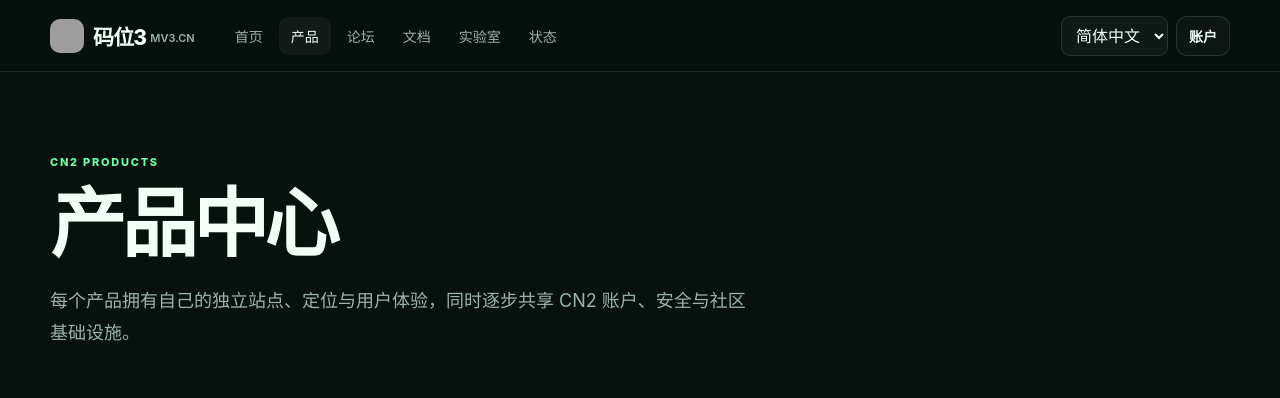
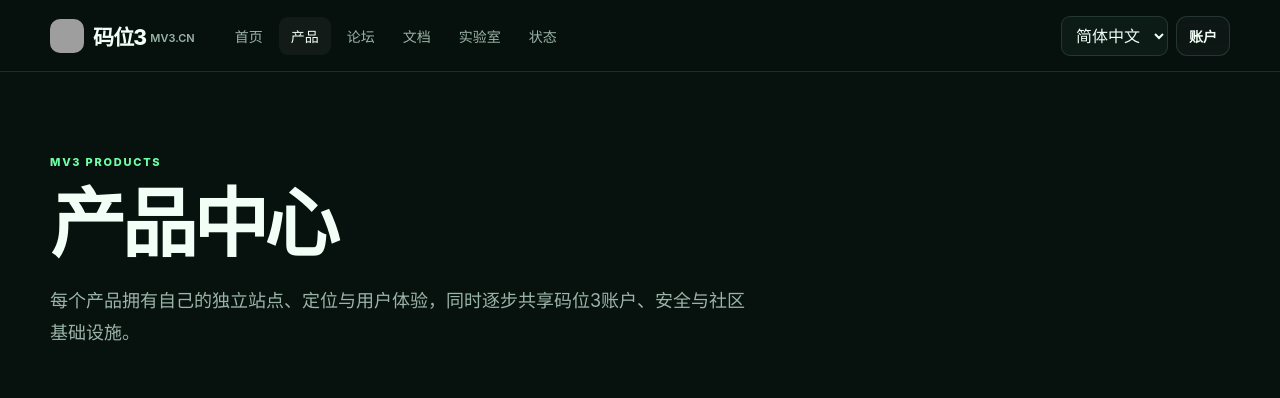
Before and after one commit to b8vipvip/MV3, a Next.js app: page /products in a window 1280 px wide. Shown: the top 398 px of the page. Built offline with nearby package versions, Linux system fonts and the light colour scheme; grey boxes are pictures that could not be loaded.

Commit message:
feat: rebrand product catalog

```diff
--- a/app/products/page.tsx
+++ b/app/products/page.tsx
@@ -7,5 +7,5 @@ import { products } from '@/lib/products';
 
 export default function ProductsPage() {
   const { locale } = useLocale(); const cn = locale === 'zh-CN'; const ja = locale === 'ja';
-  return <section className="shell page-section"><div className="page-hero"><span className="eyebrow">CN2 PRODUCTS</span><h1>{cn ? '产品中心' : ja ? 'プロダクト' : 'Products'}</h1><p>{cn ? '每个产品拥有自己的独立站点、定位与用户体验，同时逐步共享 CN2 账户、安全与社区基础设施。' : ja ? '各製品は独立したサイト、位置づけ、体験を持ちながら、CN2 のアカウント・セキュリティ・コミュニティ基盤を段階的に共有します。' : 'Each product keeps its own site and experience while gradually sharing CN2 identity, security and community infrastructure.'}</p></div><div className="catalog-grid">{products.map((product) => <Link className="catalog-card" href={`/products/${product.slug}`} key={product.slug}><div className="catalog-icon"><img src={product.icon} alt="" /></div><div><span className="eyebrow">{t(product.eyebrow, locale)}</span><h2>{product.name}</h2><p>{t(product.summary, locale)}</p><div className="tag-row">{product.capabilities.map((capability, index) => <span key={index}>{t(capability, locale)}</span>)}</div><b>{cn ? '进入' : ja ? '開く' : 'Open'} {product.name} →</b></div></Link>)}</div></section>;
+  return <section className="shell page-section"><div className="page-hero"><span className="eyebrow">MV3 PRODUCTS</span><h1>{cn ? '产品中心' : ja ? 'プロダクト' : 'Products'}</h1><p>{cn ? '每个产品拥有自己的独立站点、定位与用户体验，同时逐步共享码位3账户、安全与社区基础设施。' : ja ? '各製品は独立したサイト、位置づけ、体験を持ちながら、MV3 のアカウント・セキュリティ・コミュニティ基盤を段階的に共有します。' : 'Each product keeps its own site and experience while gradually sharing MV3 identity, security and community infrastructure.'}</p></div><div className="catalog-grid">{products.map((product) => <Link className="catalog-card" href={`/products/${product.slug}`} key={product.slug}><div className="catalog-icon"><img src={product.icon} alt="" /></div><div><span className="eyebrow">{t(product.eyebrow, locale)}</span><h2>{product.name}</h2><p>{t(product.summary, locale)}</p><div className="tag-row">{product.capabilities.map((capability, index) => <span key={index}>{t(capability, locale)}</span>)}</div><b>{cn ? '进入' : ja ? '開く' : 'Open'} {product.name} →</b></div></Link>)}</div></section>;
 }
```
